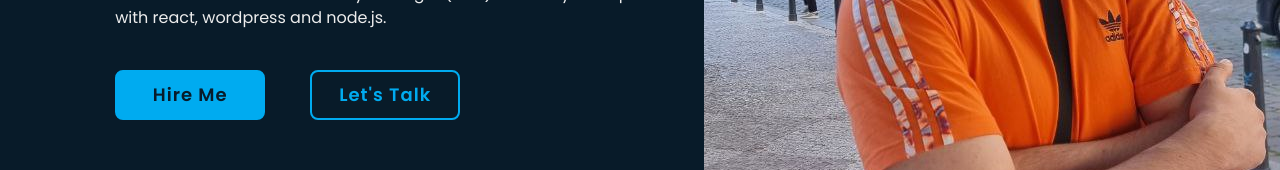
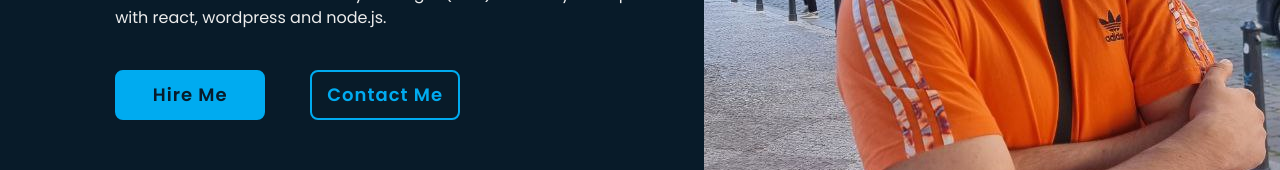
Before and after one commit to SDT413/portfolio-next, a Next.js app: page / in a window 1280 px wide. Shown: the part 456-626 px from the top of the page. Built offline with nearby package versions, Linux system fonts and the light colour scheme.

Commit message:
contact me

```diff
--- a/src/components/home-section/HomeSection.tsx
+++ b/src/components/home-section/HomeSection.tsx
@@ -20,7 +20,7 @@ const HomeSection: FC = ({}) => {
             Hire Me
           </a>
           <a href="#" className={styles.btn}>
-            Let's Talk
+            Contact Me
           </a>
         </div>
       </div>
```
